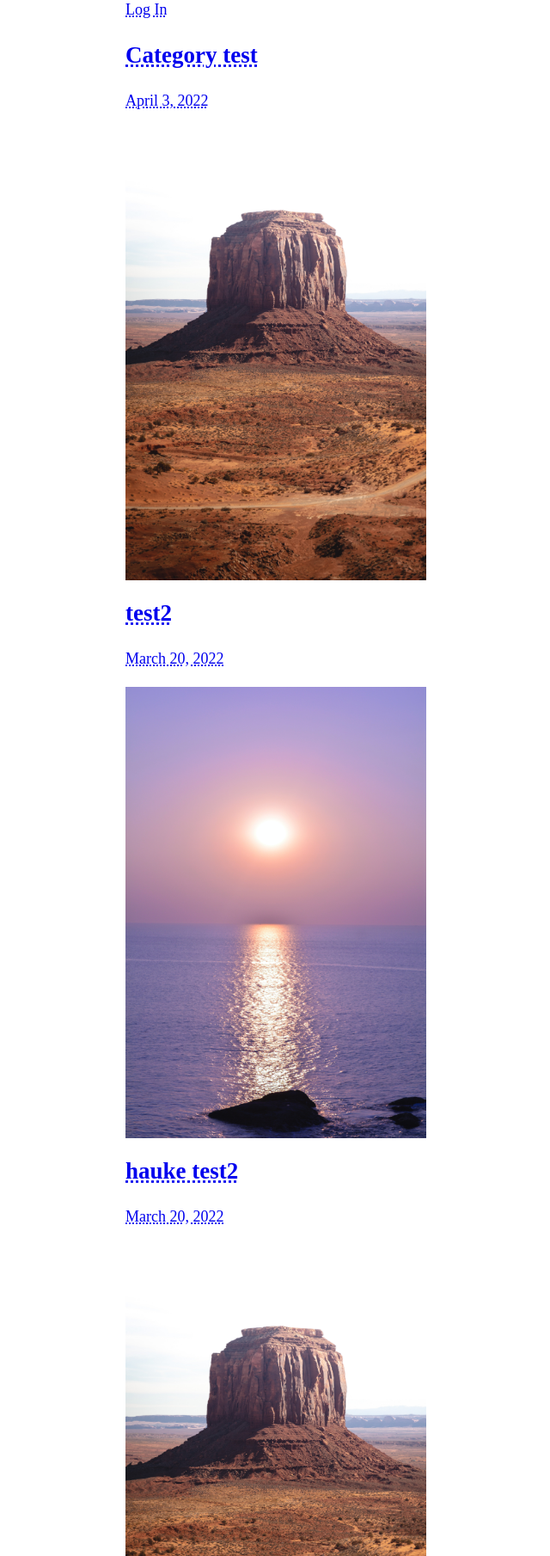
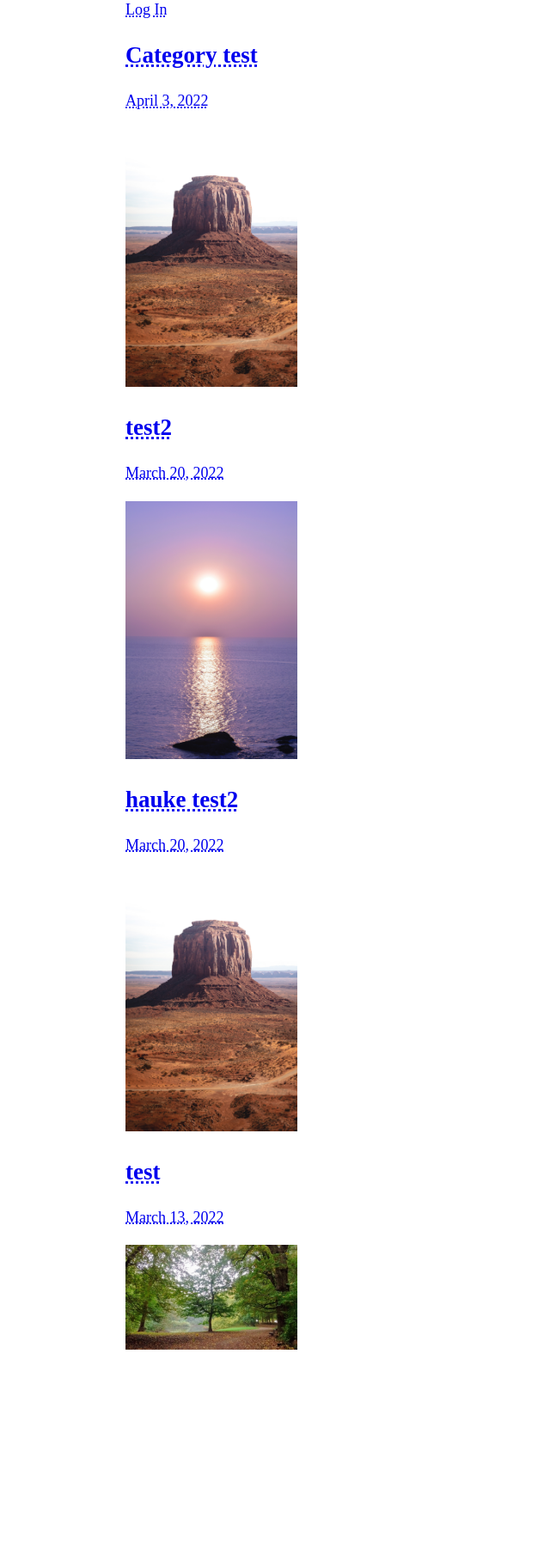
Before and after one commit to Hauke2222/Django-weblog, a Django app: page / in a window 1280 px wide. Shown: the part 214-2024 px from the top of the page at 86% size, without its empty margins (44-684 px from the left). After the commit the page ends 1784 px from the top, so only its background shows below. Run offline with Django 4.2, Linux system fonts and the light colour scheme; data comes from the database, SQL or seed files in the repository.

Commit message:
updated html and css

```diff
--- a/posts/admin.py
+++ b/posts/admin.py
@@ -3,7 +3,9 @@ from django.contrib import admin
 # Register your models here.
 from .models import Post
 from .models import Category
+from .models import Comment
 
 
 admin.site.register(Post)
+admin.site.register(Comment)
 admin.site.register(Category)
--- a/posts/views.py
+++ b/posts/views.py
@@ -14,7 +14,7 @@ def index(request):
 def post_detail(request, pk):
     post = get_object_or_404(Post, pk=pk)
     form = CommentForm()
-    comments = Comment.objects.filter(comments_id=post_id)
+    # comments = Comment.objects.filter(comments_id=post_id)
     return render(request, "post_detail.html", {"post": post, "form": form})
 
 
--- a/static/css/base.css
+++ b/static/css/base.css
@@ -33,3 +33,8 @@ a:link{
 .nav-right {
     display: flex;
 }
+
+.image-index-page {
+    width: 200px;
+    height: auto;
+}
--- a/templates/base.html
+++ b/templates/base.html
@@ -1,10 +1,13 @@
 {% load static %}
-<html>
+<!DOCTYPE html>
+<html lang="en">
   <head>
     <title>Weblog</title>
+    <meta charset="UTF-8" />
+    <meta http-equiv="X-UA-Compatible" content="IE=edge" />
+    <meta name="viewport" content="width=device-width, initial-scale=1.0" />
     <link href="{% static 'css/base.css' %}" rel="stylesheet" />
   </head>
-
   <body>
     <header>
       <div class="nav-left">
--- a/templates/index.html
+++ b/templates/index.html
@@ -5,7 +5,7 @@
       <h2>{{post}}</h2>
       <p>{{ post.date }}</p>
     </div>
-    <img src="{{post.image.url}}" width="350" />
+    <img class="image-index-page" src="{{post.image.url}}" alt="image" />
   </a>
 </div>
 
--- a/templates/post_detail.html
+++ b/templates/post_detail.html
@@ -2,8 +2,8 @@
 <div class="post-entry">
   <h1>{{ post.title }}</h1>
   <h2>{{ post.date }}</h2>
-  <h4>Category: {{ post.category.name}}</h4>
-  <h4>Author: {{ post.author }}</h4>
+  <p>Category: {{ post.category.name}}</p>
+  <p>Author: {{ post.author }}</p>
 
   {% if post.image.url %}
   <img src="{{post.image.url}}" width="350" />
```
